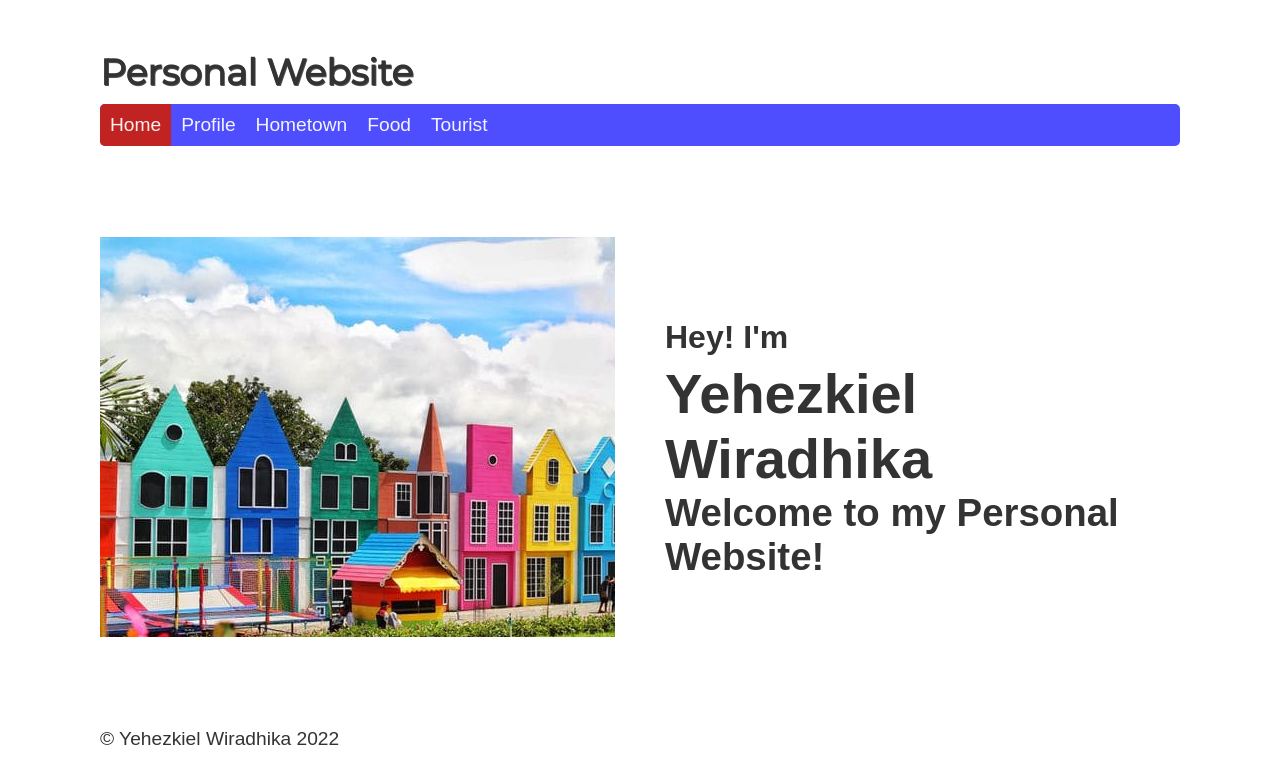
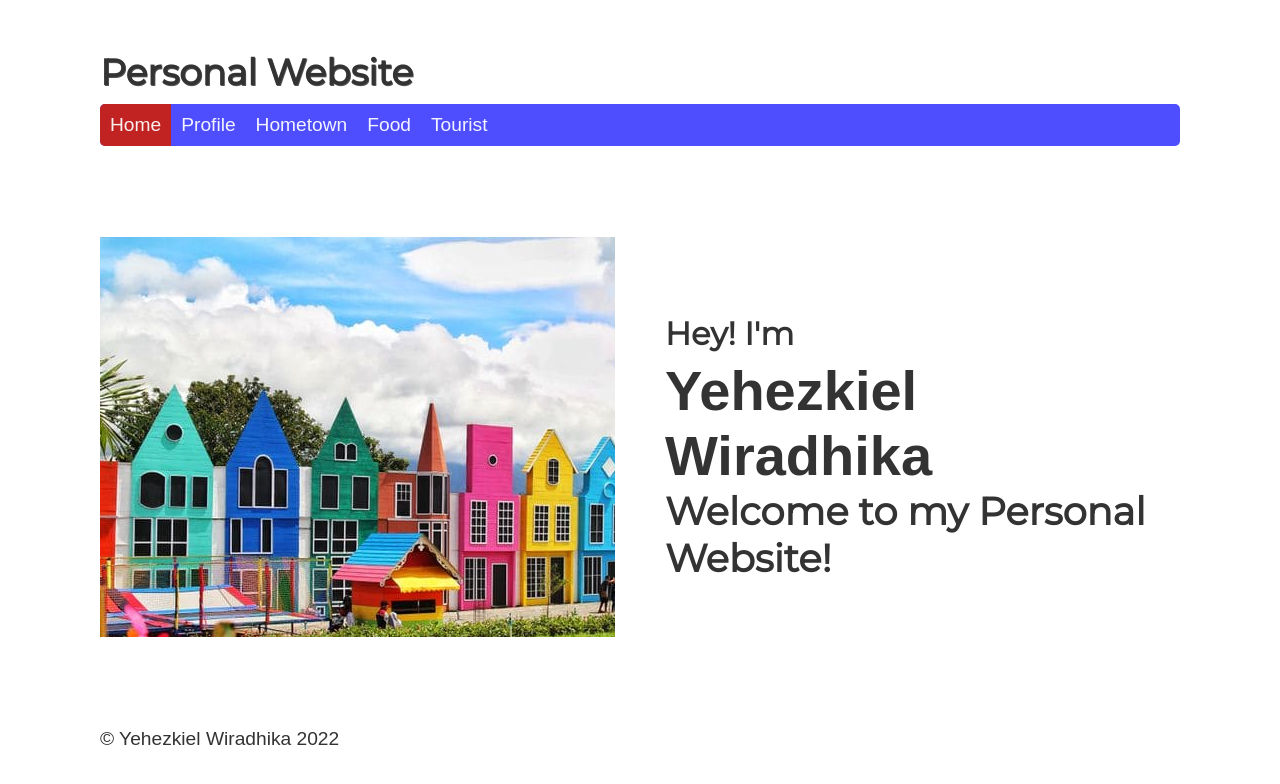
Before and after one commit to bazoka-kaka/quiz-1, a website: page views/index.html in a window 1280 px wide. Drawn offline with Linux system fonts and the light colour scheme.

Commit message:
change homepage title styling

```diff
--- a/public/styles/index.css
+++ b/public/styles/index.css
@@ -137,6 +137,7 @@ main {
 
 .main-welcome-content-container span {
   font-size: 2rem;
+  font-family: "Montserrat", sans-serif;
 }
 
 .main-welcome-content-container h1 {
@@ -145,4 +146,5 @@ main {
 
 .main-welcome-content-container h2 {
   font-size: 2.4rem;
+  font-family: "Montserrat", sans-serif;
 }
```
